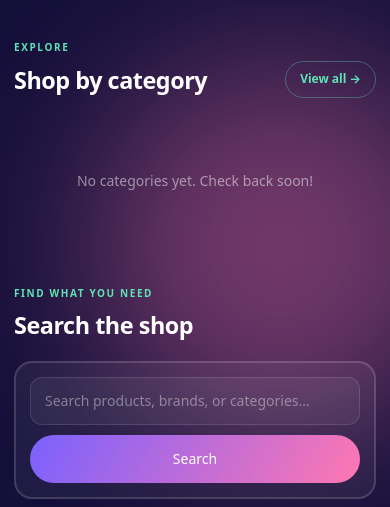
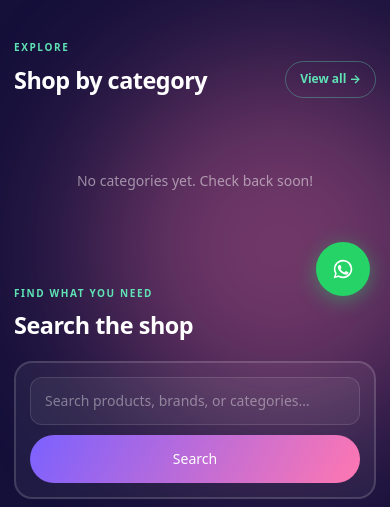
Before and after one commit to Trapcoder003/OnlineStore, a Django app: page / in a window 390 px wide. Shown: the part 528-1035 px from the top of the page. Run offline with Django 5.2, Linux system fonts and the light colour scheme; the visitor is signed in with stand-in values (Sample User, id 1); data that the repository does not hold is empty.

Commit message:
whatsapp floating

```diff
--- /dev/null
+++ b/shopApp/static/styles/whatsapp-floating.css
@@ -0,0 +1,61 @@
+/* Floating WhatsApp button — customer-facing pages */
+.whatsapp-float {
+  position: fixed;
+  bottom: 24px;
+  right: 24px;
+  width: 60px;
+  height: 60px;
+  border-radius: 50%;
+  background: #25D366;
+  display: flex;
+  align-items: center;
+  justify-content: center;
+  box-shadow: 0 4px 20px rgba(37, 211, 102, 0.45);
+  z-index: 9000;
+  text-decoration: none;
+  transition: transform 0.25s ease, box-shadow 0.25s ease;
+  animation: whatsapp-pulse 2.5s infinite;
+}
+
+.whatsapp-float:hover {
+  transform: scale(1.1);
+  box-shadow: 0 6px 28px rgba(37, 211, 102, 0.7);
+  animation: none;
+}
+
+.whatsapp-float svg {
+  width: 32px;
+  height: 32px;
+  fill: white;
+  flex-shrink: 0;
+}
+
+@keyframes whatsapp-pulse {
+  0%, 100% {
+    box-shadow: 0 4px 20px rgba(37, 211, 102, 0.45), 0 0 0 0 rgba(37, 211, 102, 0.5);
+  }
+  70% {
+    box-shadow: 0 4px 20px rgba(37, 211, 102, 0.45), 0 0 0 14px rgba(37, 211, 102, 0);
+  }
+}
+
+@media (max-width: 768px) {
+  .whatsapp-float {
+    width: 54px;
+    height: 54px;
+    bottom: 20px;
+    right: 20px;
+  }
+  .whatsapp-float svg {
+    width: 28px;
+    height: 28px;
+  }
+}
+
+/* Don't hide under staff bottom nav (staff pages use different layout,
+   but just in case anyone opens a customer page on staff, this helps) */
+@media (max-width: 768px) {
+  body.staff-body .whatsapp-float {
+    display: none;
+  }
+}
--- a/shopApp/templates/pages/home.html
+++ b/shopApp/templates/pages/home.html
@@ -8,6 +8,7 @@
 <title>E-Shop · Curated finds, delivered fast</title>
 <link rel="stylesheet" href="{% static 'styles/styleHome.css' %}">
 <link rel="stylesheet" href="{% static 'styles/profile-menu.css' %}">
+<link rel="stylesheet" href="{% static 'styles/whatsapp-floating.css' %}">
 </head>
 <body>
 
@@ -184,5 +185,18 @@
 </script>
 
 <script src="{% static 'js/toast.js' %}"></script>
+
+<!-- WhatsApp float button -->
+<a href="https://wa.me/254757404830?text=Hi%2C%20I%27m%20browsing%20E-Shop%20and%20I%27d%20like%20some%20help."
+   class="whatsapp-float"
+   target="_blank"
+   rel="noopener"
+   aria-label="Chat with us on WhatsApp">
+  <svg viewBox="0 0 24 24" xmlns="http://www.w3.org/2000/svg">
+    <path d="M17.6 6.32A7.85 7.85 0 0 0 12.05 4a7.94 7.94 0 0 0-6.88 11.9L4 20l4.22-1.11A7.92 7.92 0 0 0 20 12a7.85 7.85 0 0 0-2.4-5.68zM12 18.5a6.5 6.5 0 0 1-3.3-.91l-.24-.14-2.5.66.67-2.44-.16-.25A6.5 6.5 0 1 1 12 18.5z"/>
+    <path d="M16.16 14.44c-.22-.11-1.31-.65-1.51-.72-.2-.07-.35-.11-.5.11-.15.22-.57.72-.7.87-.13.15-.26.17-.48.06-.22-.11-.93-.34-1.77-1.09-.65-.58-1.09-1.3-1.22-1.52-.13-.22-.01-.34.1-.45.1-.1.22-.26.33-.39.11-.13.15-.22.22-.37.07-.15.03-.28-.02-.39-.05-.11-.5-1.2-.68-1.64-.18-.43-.36-.37-.5-.38h-.43c-.15 0-.39.06-.6.28-.2.22-.78.77-.78 1.87s.8 2.16.9 2.31c.11.15 1.57 2.4 3.8 3.36.53.23.94.37 1.26.47.53.17 1.01.14 1.4.09.43-.06 1.31-.53 1.5-1.05.18-.51.18-.94.13-1.03-.05-.09-.2-.15-.42-.26z"/>
+  </svg>
+</a>
+
 </body>
 </html>
```
